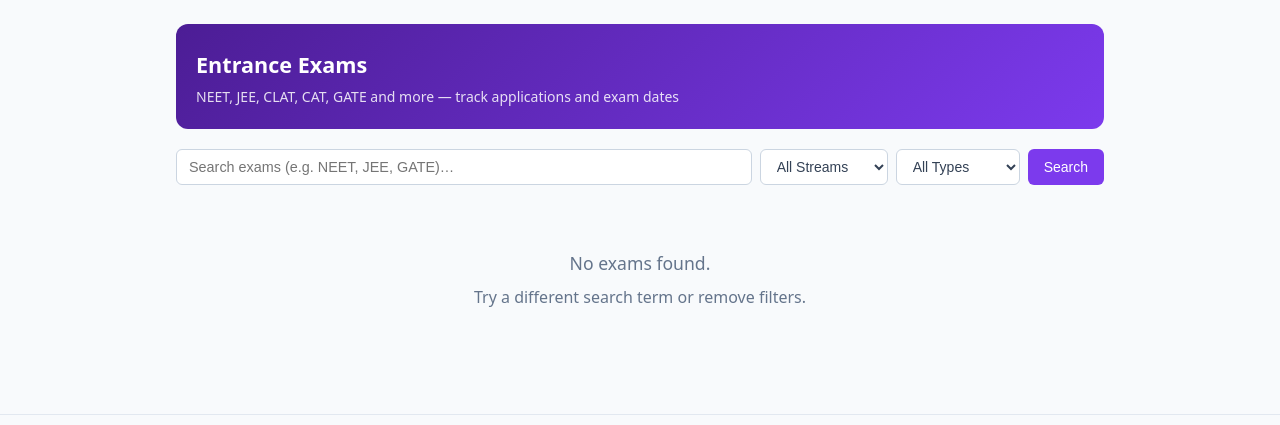
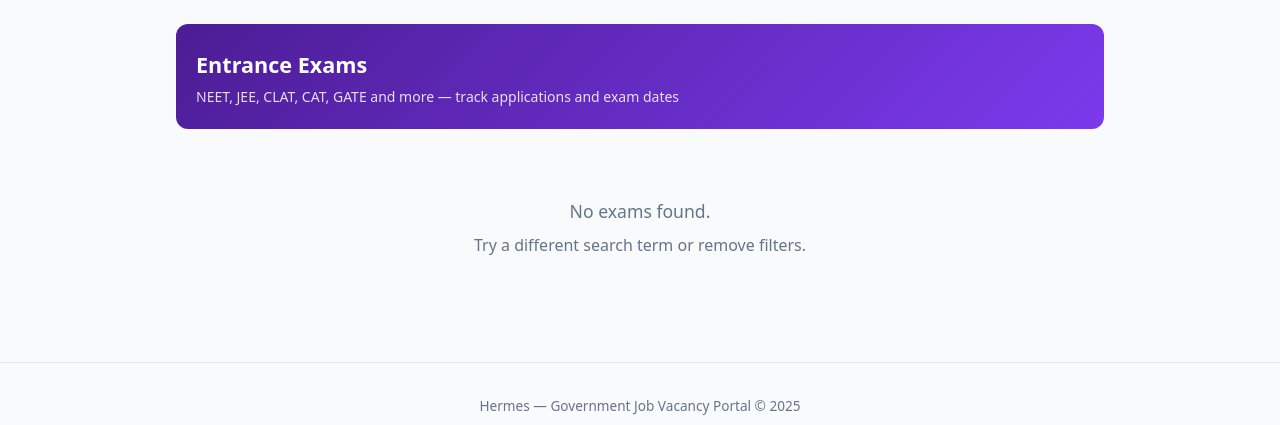
Before and after one commit to vacancyhai/hermes, a Flask app: template src/frontend/app/templates/entrance_exams/list.html in a window 1280 px wide. Shown: the part 97-522 px from the top of the page. Run offline with Flask 3, Linux system fonts and the light colour scheme; the template is opened without the code that fills it, so the values that code supplies are empty; some libraries are stand-ins or nearby versions.

Commit message:
feat: remove search/filter bar from entrance exams list page

```diff
--- a/src/frontend/app/templates/entrance_exams/list.html
+++ b/src/frontend/app/templates/entrance_exams/list.html
@@ -6,10 +6,6 @@
     .page-hero{background:linear-gradient(135deg,#4c1d95 0%,#7c3aed 100%);color:#fff;padding:1.5rem 1.25rem 1.25rem;border-radius:.75rem;margin-bottom:1.25rem}
     .page-hero h1{font-size:1.35rem;font-weight:700;margin-bottom:.25rem}
     .page-hero p{font-size:.875rem;opacity:.85}
-    .search-bar{display:flex;gap:.5rem;flex-wrap:wrap;margin-bottom:1rem}
-    .search-bar input{flex:1;min-width:200px;padding:.5rem .75rem;border:1px solid #cbd5e1;border-radius:.375rem;font-size:.9rem}
-    .search-bar input:focus{outline:none;border-color:#7c3aed;box-shadow:0 0 0 2px rgba(124,58,237,.15)}
-    .search-bar select{padding:.5rem .75rem;border:1px solid #cbd5e1;border-radius:.375rem;font-size:.875rem;background:#fff;color:#334155}
     .results-meta{font-size:.85rem;color:#64748b;margin-bottom:.75rem}
     .exam-card{background:#fff;border:1px solid #e2e8f0;border-left:3px solid #7c3aed;border-radius:.5rem;padding:1rem;margin-bottom:.75rem;transition:box-shadow .15s}
     .exam-card:hover{box-shadow:0 2px 8px rgba(0,0,0,.08)}
@@ -20,8 +16,6 @@
     .exam-card-desc{font-size:.85rem;color:#475569;margin:.35rem 0;line-height:1.5}
     .exam-card-footer{display:flex;justify-content:space-between;align-items:center;margin-top:.6rem;flex-wrap:wrap;gap:.4rem}
     .load-more-wrap{text-align:center;padding:1.25rem 0}
-    .spinner-sm{display:inline-block;width:14px;height:14px;border:2px solid #cbd5e1;border-top-color:#7c3aed;border-radius:50%;animation:spin .6s linear infinite;margin-right:.3rem;vertical-align:middle}
-    @keyframes spin{to{transform:rotate(360deg)}}
 </style>
 {% endblock %}
 
@@ -94,35 +88,9 @@
 <!-- ── ALL EXAMS tab ───────────────────────────────────────────────── -->
 <div x-show="tab==='all'">
 
-<form method="get" action="/entrance-exams" id="exam-search-form">
-    <div class="search-bar">
-        <input type="text" name="q" value="{{ q }}" placeholder="Search exams (e.g. NEET, JEE, GATE)…" autocomplete="off"
-               hx-get="/partials/entrance-exams" hx-trigger="keyup changed delay:500ms" hx-target="#exam-list" hx-include="#exam-search-form"
-               hx-indicator="#exam-spinner">
-        <select name="stream" onchange="this.form.submit()">
-            <option value="">All Streams</option>
-            {% for s in ["medical","engineering","law","management","arts_science","general"] %}
-            <option value="{{ s }}" {{ 'selected' if stream == s else '' }}>{{ s|replace('_',' ')|title }}</option>
-            {% endfor %}
-        </select>
-        <select name="exam_type" onchange="this.form.submit()">
-            <option value="">All Types</option>
-            {% for t in ["ug","pg","doctoral","lateral"] %}
-            <option value="{{ t }}" {{ 'selected' if exam_type == t else '' }}>{{ t|upper }}</option>
-            {% endfor %}
-        </select>
-        <button type="submit" class="btn btn-primary" style="background:#7c3aed;border-color:#7c3aed">Search</button>
-        {% if q or stream or exam_type %}
-        <a href="/entrance-exams" class="btn btn-outline">Clear</a>
-        {% endif %}
-    </div>
-</form>
-
 <div class="results-meta">
-    <span id="exam-spinner" class="htmx-indicator"><span class="spinner-sm"></span>Searching…</span>
     {% if pagination.total is defined %}
         {{ pagination.total }} exam{{ 's' if pagination.total != 1 else '' }} found
-        {% if q %} for "<strong>{{ q }}</strong>"{% endif %}
     {% endif %}
 </div>
 
```
